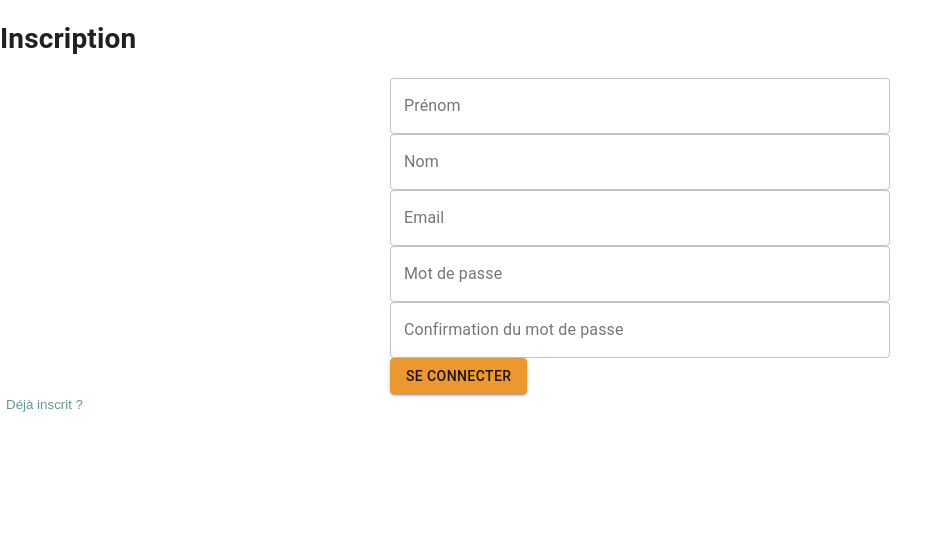
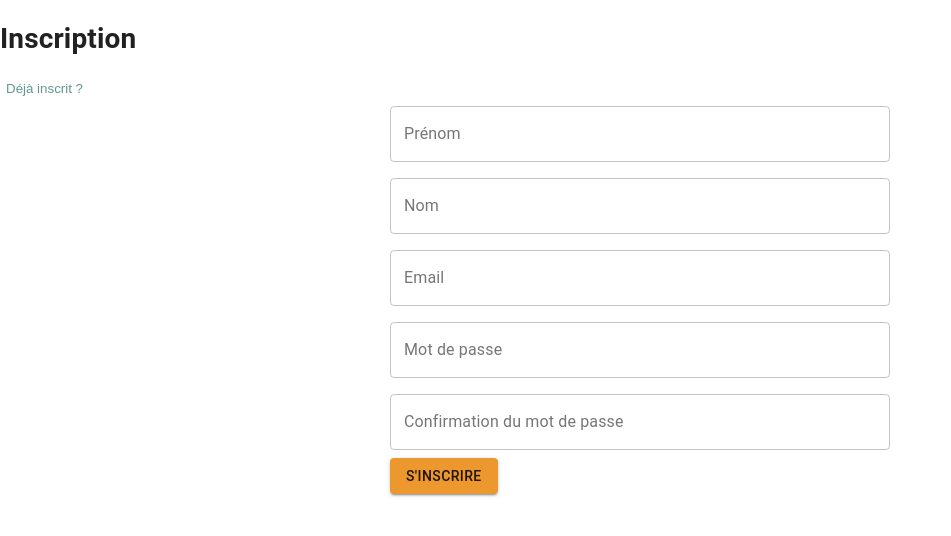
Before and after one commit to WildCodeSchool/2020-11-wns-paris-groupe3-projet-front, a React (Create React App) app: page / in a window 1280 px wide. Both pictures are taken after a click on the button "Pas encore inscrit ?". Shown: the top 536 px of the page, without its empty margins (0-951 px from the left). Built offline with nearby package versions, Linux system fonts and the light colour scheme.

Commit message:
created errorList component, added style

```diff
--- /dev/null
+++ b/src/components/ErrorList.tsx
@@ -0,0 +1,17 @@
+import React from 'react';
+
+import { Error } from '../styles/auth-form';
+
+const ErrorList = ({ errors }: any): JSX.Element => {
+  return (
+    <div className="ui error message">
+      <ul className="list">
+        {Object.values(errors).map((value: any) => (
+          <Error key={value}>{value}</Error>
+        ))}
+      </ul>
+    </div>
+  );
+};
+
+export default ErrorList;
--- a/src/components/Login.tsx
+++ b/src/components/Login.tsx
@@ -6,7 +6,9 @@ import { HandleChange, HandleSubmit, HistoryType } from '../types';
 import { LOGIN_USER } from '../queries';
 import { UserContext } from '../context/UserContext';
 
-import { TextInput, Form, Error } from '../styles/auth-form';
+import ErrorList from './ErrorList';
+
+import { TextInput, Form } from '../styles/auth-form';
 
 const Login = ({ history }: HistoryType): JSX.Element => {
   const context = useContext(UserContext);
@@ -38,25 +40,14 @@ const Login = ({ history }: HistoryType): JSX.Element => {
   };
 
   return (
-    <div>
-      <h1>Connexion</h1>
     <Form onSubmit={onSubmit}>
       <TextInput id="outlined-basic" label="Email" variant="outlined" name="email" onChange={onChange} />
       <TextInput id="outlined-basic" label="Mot de passe" variant="outlined" name="password" onChange={onChange} />
       <Button variant="contained" color="primary" type="submit">
         Se connecter
       </Button>
+      {Object.keys(errors).length > 0 && <ErrorList errors={errors} />}
     </Form>
-      {Object.keys(errors).length > 0 && (
-        <div className="ui error message">
-          <ul className="list">
-            {Object.values(errors).map((value: any) => (
-              <Error key={value}>{value}</Error>
-            ))}
-          </ul>
-        </div>
-      )}
-    </div>
   );
 };
 
--- a/src/components/Register.tsx
+++ b/src/components/Register.tsx
@@ -6,7 +6,9 @@ import { HandleChange, HandleSubmit, HistoryType } from '../types';
 import { REGISTER_USER } from '../queries';
 import { UserContext } from '../context/UserContext';
 
-import { TextInput, Form, Error } from '../styles/auth-form';
+import ErrorList from './ErrorList';
+
+import { TextInput, Form } from '../styles/auth-form';
 
 const Register = ({ history }: HistoryType): JSX.Element => {
   const context = useContext(UserContext);
@@ -42,8 +44,6 @@ const Register = ({ history }: HistoryType): JSX.Element => {
   };
 
   return (
-    <div>
-      <h1>Inscription</h1>
     <Form onSubmit={onSubmit}>
       <TextInput id="outlined-basic" label="Prénom" variant="outlined" name="firstname" onChange={onChange} />
       <TextInput id="outlined-basic" label="Nom" variant="outlined" name="lastname" onChange={onChange} />
@@ -57,19 +57,10 @@ const Register = ({ history }: HistoryType): JSX.Element => {
         onChange={onChange}
       />
       <Button variant="contained" color="primary" type="submit">
-          Se connecter
+        S&apos;inscrire
       </Button>
+      {Object.keys(errors).length > 0 && <ErrorList errors={errors} />}
     </Form>
-      {Object.keys(errors).length > 0 && (
-        <div className="ui error message">
-          <ul className="list">
-            {Object.values(errors).map((value: any) => (
-              <Error key={value}>{value}</Error>
-            ))}
-          </ul>
-        </div>
-      )}
-    </div>
   );
 };
 
--- a/src/pages/Home.tsx
+++ b/src/pages/Home.tsx
@@ -17,10 +17,11 @@ const Home = ({ history }: HistoryType): JSX.Element => {
 
   return (
     <div>
-      {alreadyRegister ? <Login history={history} /> : <Register history={history} />}
+      <h1>{alreadyRegister ? 'Connexion' : 'Inscription'}</h1>
       <ButtonChangeForm type="button" onClick={displayForm}>
         {alreadyRegister ? 'Pas encore inscrit ?' : 'Déjà inscrit ?'}
       </ButtonChangeForm>
+      {alreadyRegister ? <Login history={history} /> : <Register history={history} />}
     </div>
   );
 };
--- a/src/styles/auth-form.tsx
+++ b/src/styles/auth-form.tsx
@@ -13,6 +13,7 @@ export const Error = styled.li`
 
 export const TextInput = styled(TextField)`
   width: 500px;
+  margin: 0.5rem 0 0.5rem 0;
 `;
 
 export const ButtonChangeForm = styled.button`
```
Lines whose indentation alone changed are shown as unchanged.
